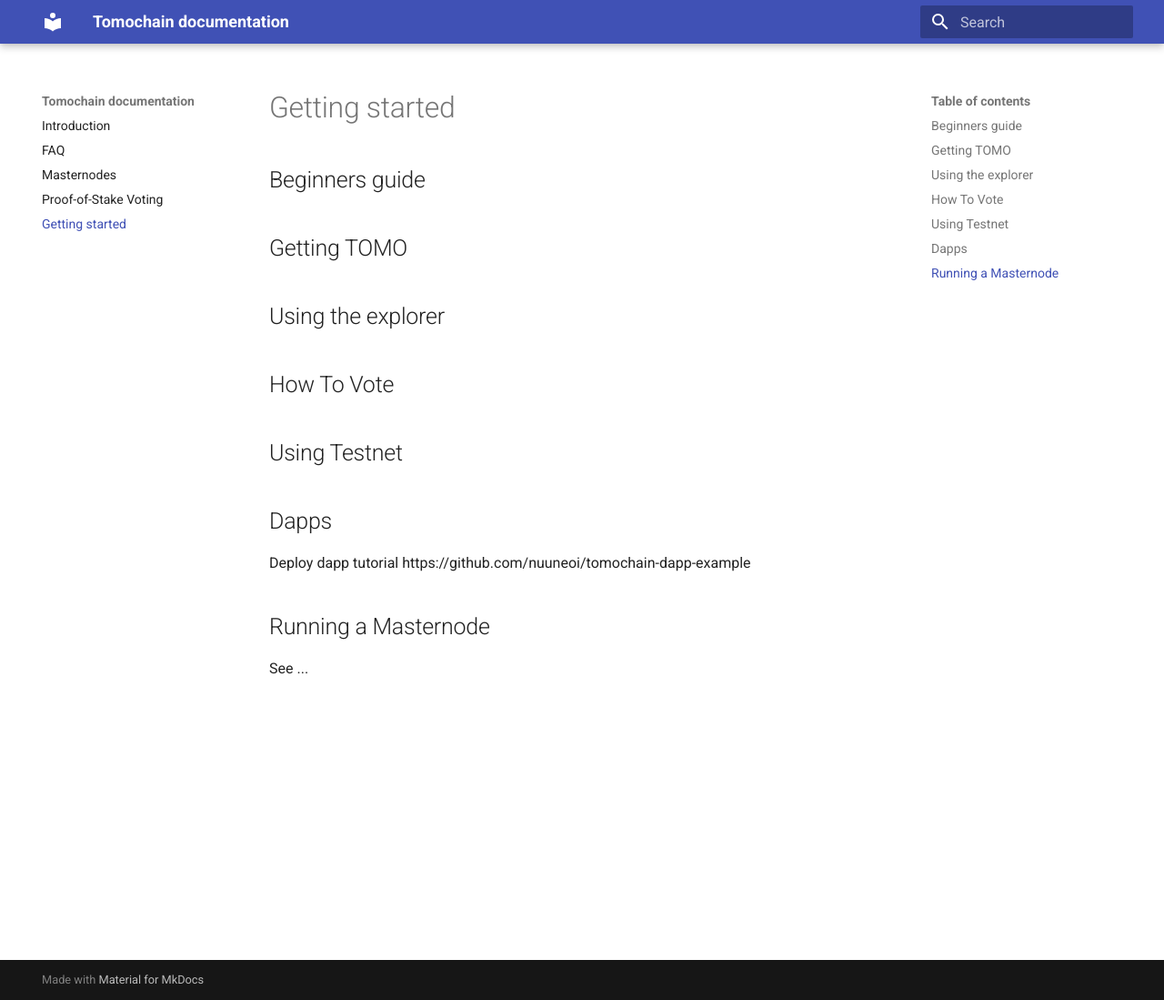
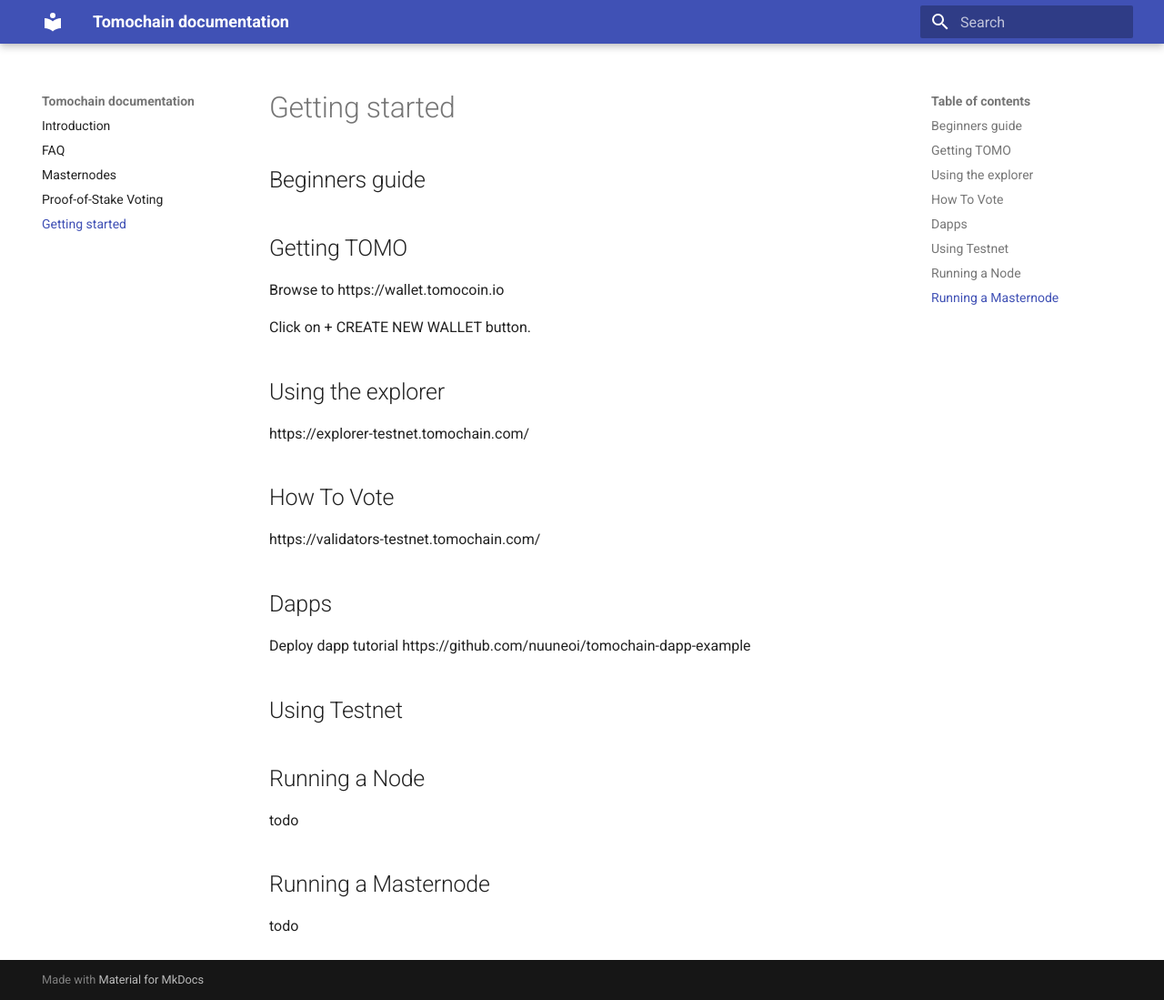
Before and after one commit to BuildOnViction/docs, an MkDocs documentation site: the page built from docs/started.md, in a window 1280 px wide and 1099 px high. Shown: the whole window at 91% size. Built offline with MkDocs 1.6.1 and Material for MkDocs 9.7.7, drawn with Linux system fonts in a browser that asks for light colours.

Commit message:
more info to get started

```diff
--- a/docs/started.md
+++ b/docs/started.md
@@ -4,17 +4,30 @@
 
 ## Getting TOMO
 
+Browse to https://wallet.tomocoin.io
+
+Click on + CREATE NEW WALLET button.
+
 ## Using the explorer
+
+https://explorer-testnet.tomochain.com/
 
 ## How To Vote
 
-## Using Testnet
+https://validators-testnet.tomochain.com/
 
 ## Dapps
 
 Deploy dapp tutorial
 https://github.com/nuuneoi/tomochain-dapp-example
 
+## Using Testnet
+
+
+## Running a Node
+
+todo
+
 ## Running a Masternode
 
-See ...
+todo
```
